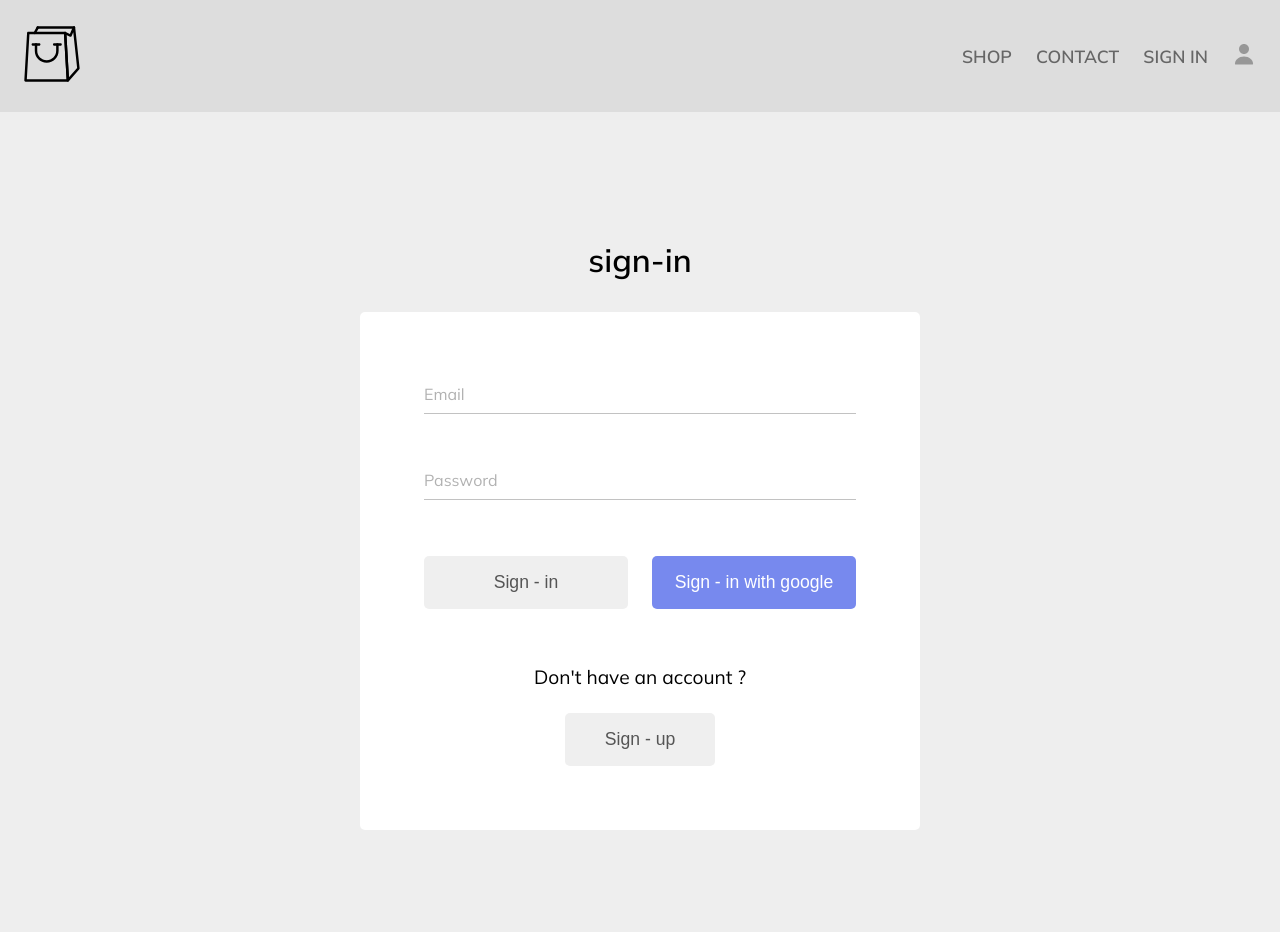
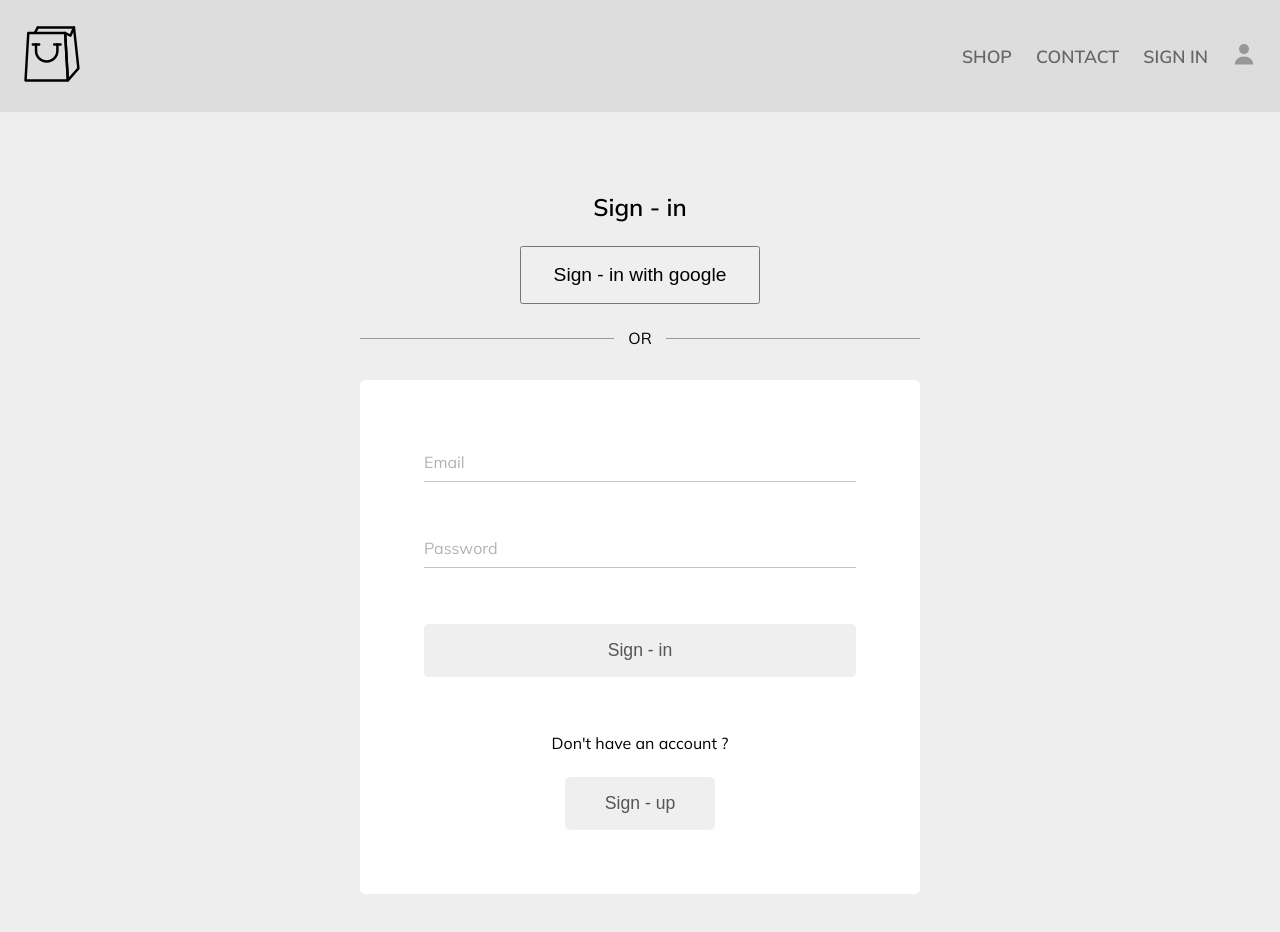
Before and after one commit to Ezeh20/E-mart, a React (Create React App) app: page /signin in a window 1280 px wide. Shown: the top 932 px of the page. Built offline with nearby package versions, Linux system fonts and the light colour scheme.

Commit message:
Style: little fix

```diff
--- a/src/Components/Button-component/button.component.jsx
+++ b/src/Components/Button-component/button.component.jsx
@@ -7,9 +7,9 @@ const Button_Class = {
     redirect: "redirect"
 }
 
-const Button = ({ children, buttonType }) => {
+const Button = ({ children, buttonType, otherProps }) => {
     return (
-        <button className={`btn ${Button_Class[buttonType]}`}>{children}</button>
+        <button className={`btn ${Button_Class[buttonType]}`} {...otherProps}>{children}</button>
     )
 }
 
--- a/src/Components/Sign-up-component/sign-up-component.jsx
+++ b/src/Components/Sign-up-component/sign-up-component.jsx
@@ -49,7 +49,7 @@ const SignUp = () => {
     console.log(defaultForm)
     return (
         <div className="up">
-            <h2 className="title">Sign up</h2>
+            <h2 className="title">Sign - up</h2>
             <form className="form container-three" onSubmit={handleSubmit}>
                 <FormInput label={`Name`} inputOptions={{
                     type: "text",
--- a/src/Components/Sign-up-component/sign-up.scss
+++ b/src/Components/Sign-up-component/sign-up.scss
@@ -3,7 +3,7 @@
     display: flex;
     flex-direction: column;
     row-gap: 2rem;
-    margin: 8rem 0;
+    margin: 5rem 0;
     align-items: center;
     justify-items: center;
 
@@ -18,10 +18,18 @@
         flex-direction: column;
         row-gap: 3.5rem;
         width: 80%;
-        padding:4.5rem 4rem 4rem;
+        padding:4.5rem 2.5rem 4rem;
         border-radius: 5px;
         background-color: #fff;
     }
 
 
 }
+
+@media screen and (min-width: 560px) {
+    .up{
+        .form{
+            padding: 4.5rem 4rem 4rem;
+        }
+    }
+}
--- a/src/Route/sign-in/sign-in-component.jsx
+++ b/src/Route/sign-in/sign-in-component.jsx
@@ -5,43 +5,55 @@ import Button from "../../Components/Button-component/button.component.jsx";
 import "./sign-in.scss"
 
 const Signin = () => {
+
+
   const login = async () => {
     const { user } = await signInWithGooglePopup();
     storeAuthUsers(user)
   };
 
   return (
-    <div>
+
     <div className="sign_in up">
-        <h1 className="title">sign-in</h1>
-        <form className="form container-three">
+      <div className="split container-three">
+        <h2 className="title">Sign - in</h2>
+        <button className="goo" onClick={login} >Sign - in with google</button>
+        <div className="spin">
+          <span className="or">OR</span>
+          <div className="line"></div>
+        </div>
+
+      </div>
+
+      <form className="form container-three"  >
         <FormInput label={`Email`} inputOptions={{
           type: "email",
           id: "email",
-            required: true,
+
           value: "",
           className: 'form-input'
         }} />
         <FormInput label={`Password`} inputOptions={{
           type: "password",
           id: "password",
-            required: true,
+
           value: "",
           className: 'form-input'
         }} />
         <div className="log">
-            <Button onClick={login}  type="submit">Sign - in</Button>
-            <Button onClick={login} buttonType="google" type="submit">Sign - in with google</Button>
+          <Button type="submit">Sign - in</Button>
+
         </div>
         <div className="other">
           <p className="text">Don't have an account ?</p>
-            <Link  to="/sign-up">
+          <Link to="/sign-up">
             <Button buttonType='redirect'>Sign - up</Button>
           </Link>
         </div>
       </form>
     </div>
-    </div>
+
+
   );
 };
 
--- a/src/Route/sign-in/sign-in.scss
+++ b/src/Route/sign-in/sign-in.scss
@@ -1,4 +1,45 @@
 .sign_in {
+    .split {
+        width: 80%;
+        display: flex;
+        flex-direction: column;
+        align-items: center;
+        justify-items: center;
+        align-content: center;
+        justify-items: center;
+        row-gap: 1.5rem;
+
+        .goo {
+            padding: 1rem 2rem;
+            font-size: 1.2rem;
+            cursor: pointer;
+        }
+
+        .spin {
+            width: 100%;
+            position: relative;
+            justify-items: center;
+            justify-content: center;
+            text-align: center;
+
+            .or {
+                width: 5rem;
+                padding: .2rem .9rem;
+               background-color: #eee;
+            }
+
+            .line {
+                position: absolute;
+                top: .6rem;
+                width: 100%;
+                height: .1px;
+                background-color: #999;
+                z-index: -10;
+            }
+        }
+
+
+    }
 
     .form {
         .input {
@@ -24,7 +65,8 @@
             row-gap: 1.5rem;
 
             .text {
-                font-size: 1.2rem;
+                font-size: 1rem;
+                text-align: center;
             }
 
         }
@@ -34,9 +76,9 @@
 
 
 @media screen and (min-width : 680px) {
-    .sign_in{
-        .form{
-            .log{
+    .sign_in {
+        .form {
+            .log {
                 flex-direction: row;
             }
         }
```
Also changed, not shown: src/Components/Button-component/button.scss (line endings or trailing spaces). Lines whose indentation alone changed are shown as unchanged.
